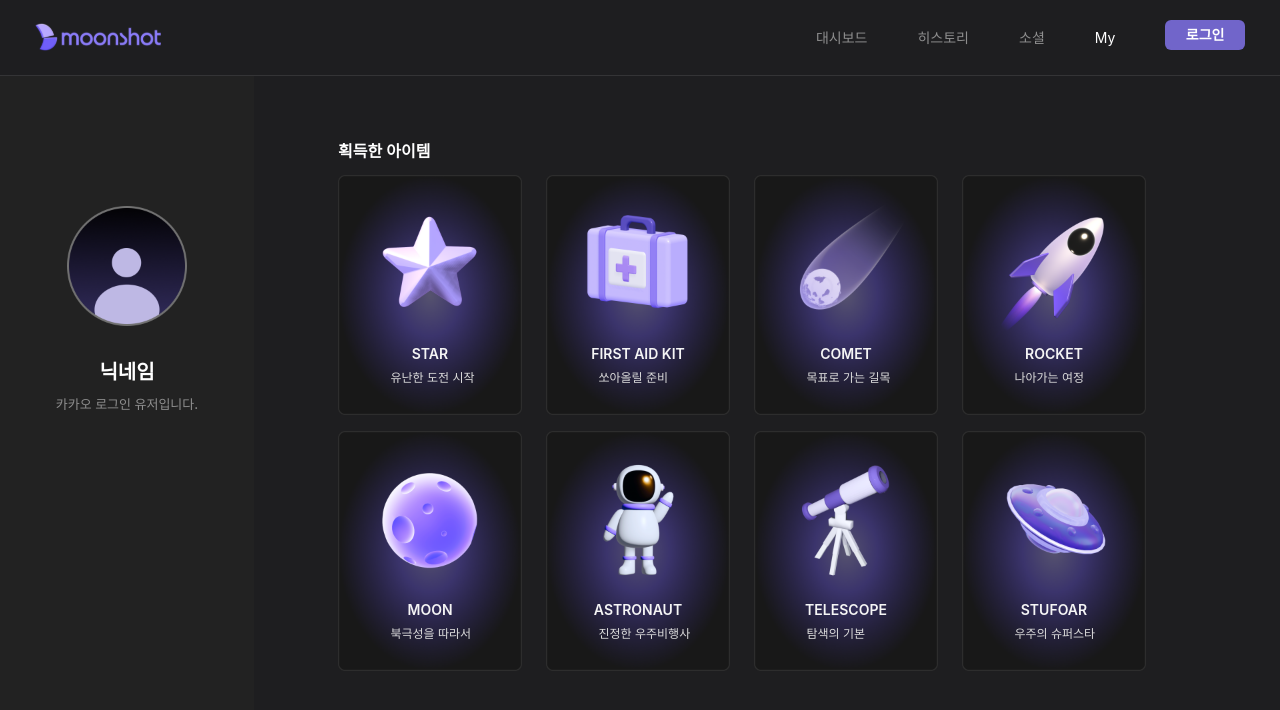
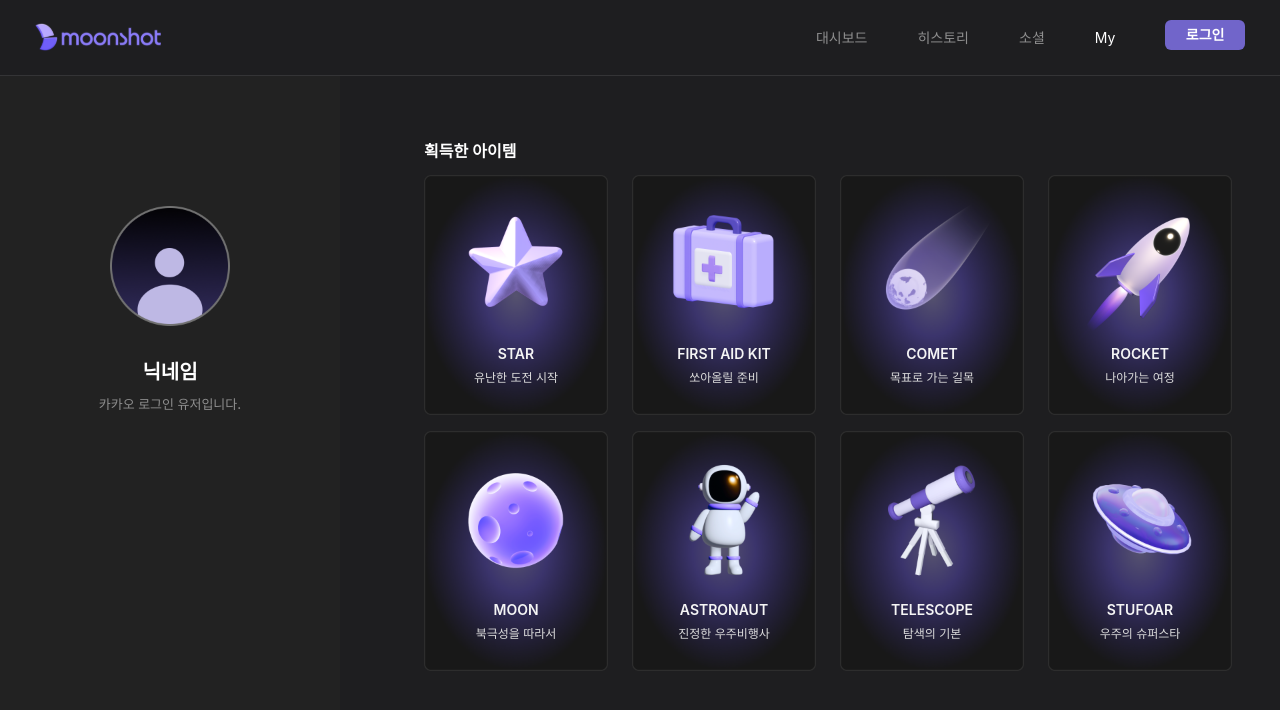
Before and after one commit to MOONSHOT-Team/MOONSHOT-CLIENT, a React (Vite) app: page /my in a window 1280 px wide. Shown: the top 710 px of the page. Built offline with nearby package versions, Linux system fonts and the light colour scheme; a web font is replaced by a local one; what emotion-normalize would draw is missing.

Commit message:
fix: my페이지 ui 수정

```diff
--- a/src/My/index.tsx
+++ b/src/My/index.tsx
@@ -24,8 +24,9 @@ const My = () => {
           {ITEMLIST.map(({ src, title, subTitle }: IItemListProps) => (
             <StItemList key={title}>
               <StItemImg src={src} />
-              <StItemTitle>{title}</StItemTitle>
-              <StItemSubTitle>{subTitle}</StItemSubTitle>
+              <StItemTitle>
+                {title} <StItemSubTitle>{subTitle}</StItemSubTitle>
+              </StItemTitle>
             </StItemList>
           ))}
         </StItemImgWrapper>
@@ -38,6 +39,7 @@ export default My;
 
 const myPageUi = css`
   display: flex;
+  height: 100%;
 `;
 
 const StUserSection = styled.section`
@@ -54,9 +56,6 @@ const StUserImg = styled.img`
   width: 12rem;
   height: 12rem;
 `;
-const StItemSection = styled.section`
-  padding: 6.1rem 13.4rem 9rem 8.4rem;
-`;
 
 const StNickName = styled.p`
   display: flex;
@@ -70,6 +69,9 @@ const StUseridentify = styled.p`
   color: ${({ theme }) => theme.colors.gray_350};
   ${({ theme }) => theme.fonts.body_13_medium};
 `;
+const StItemSection = styled.section`
+  padding: 6.1rem 0 0 8.4rem;
+`;
 
 const StAcquiredItems = styled.p`
   margin-bottom: 1rem;
@@ -77,7 +79,7 @@ const StAcquiredItems = styled.p`
   ${({ theme }) => theme.fonts.title_16_semibold};
 `;
 
-const StItemImgWrapper = styled.div`
+const StItemImgWrapper = styled.article`
   display: flex;
   flex-wrap: wrap;
   gap: 1.6rem 2.4rem;
@@ -98,19 +100,24 @@ const StItemImg = styled.img`
 
 const StItemTitle = styled.p`
   position: absolute;
-  bottom: 5.4rem;
+  top: 17.2rem;
   left: 2.2rem;
   display: flex;
+  flex-direction: column;
+  gap: 0.8rem;
   justify-content: center;
   width: 14rem;
+
   ${({ theme }) => theme.fonts.btn_14_semibold};
 
   color: ${({ theme }) => theme.colors.gray_100};
+  text-align: center;
 `;
 const StItemSubTitle = styled.p`
-  position: absolute;
-  bottom: 2.8rem;
-  left: 5.25rem;
+  display: flex;
+  justify-content: center;
   color: ${({ theme }) => theme.colors.gray_200};
   ${({ theme }) => theme.fonts.body_12_regular};
+
+  text-align: center;
 `;
--- a/src/common/components/layout/Header/index.tsx
+++ b/src/common/components/layout/Header/index.tsx
@@ -26,6 +26,7 @@ export default Header;
 
 const StHeader = styled.header`
   position: fixed;
+  top: 0;
   display: flex;
   align-items: center;
   justify-content: space-between;
```
